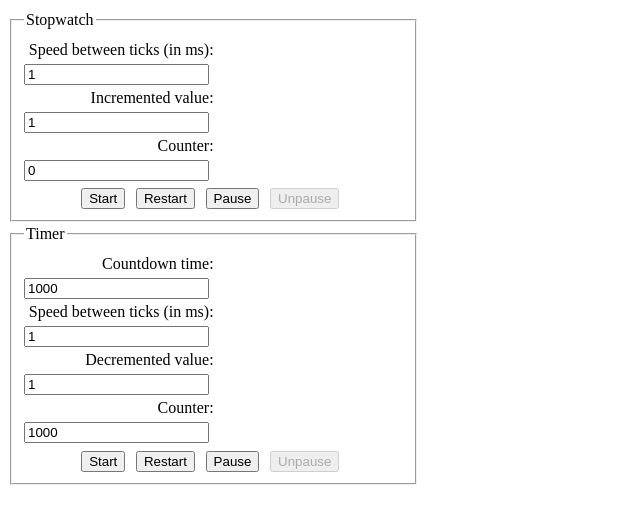
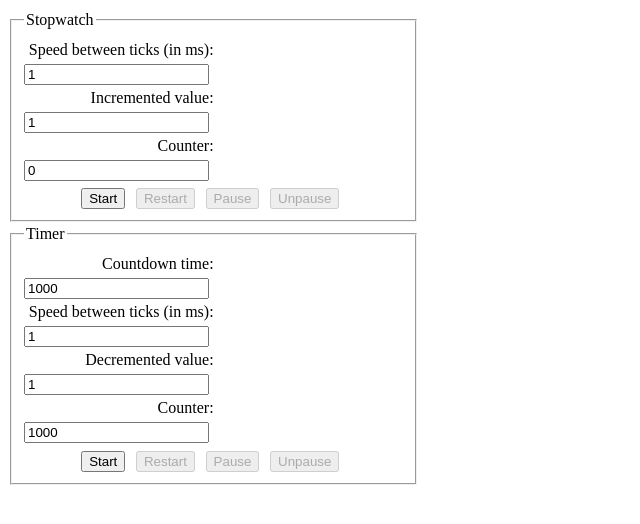
Before and after one commit to rzats/angular-watchmaking, a plain HTML site: page index.html in a window 1280 px wide. Shown: the whole page, without its empty margins (0-640 px from the left). Drawn offline with nearby package versions, Linux system fonts and the light colour scheme.

Commit message:
Minor fixes to UI button display

```diff
--- a/demo.html
+++ b/index.html
@@ -26,9 +26,9 @@
 
         <div class="buttonContainer">
             <input type="button" ng-disabled="started" ng-click="start()" value="Start">
-            <input type="button" ng-click="restart()" value="Restart">
-            <input type="button" ng-disabled="paused" ng-click="pause()" value="Pause">
-            <input type="button" ng-disabled="!paused" ng-click="unpause()" value="Unpause">
+            <input type="button" ng-disabled="!started" ng-click="restart()" value="Restart">
+            <input type="button" ng-disabled="!started || paused" ng-click="pause()" value="Pause">
+            <input type="button" ng-disabled="!started || !paused" ng-click="unpause()" value="Unpause">
         </div>
     </fieldset>
 </form>
@@ -51,9 +51,9 @@
 
         <div class="buttonContainer">
             <input type="button" ng-disabled="started" ng-click="start()" value="Start">
-            <input type="button" ng-click="restart()" value="Restart">
-            <input type="button" ng-disabled="paused" ng-click="pause()" value="Pause">
-            <input type="button" ng-disabled="!paused" ng-click="unpause()" value="Unpause">
+            <input type="button" ng-disabled="!started" ng-click="restart()" value="Restart">
+            <input type="button" ng-disabled="!started || paused" ng-click="pause()" value="Pause">
+            <input type="button" ng-disabled="!started || !paused" ng-click="unpause()" value="Unpause">
         </div>
     </fieldset>
 </form>
```
